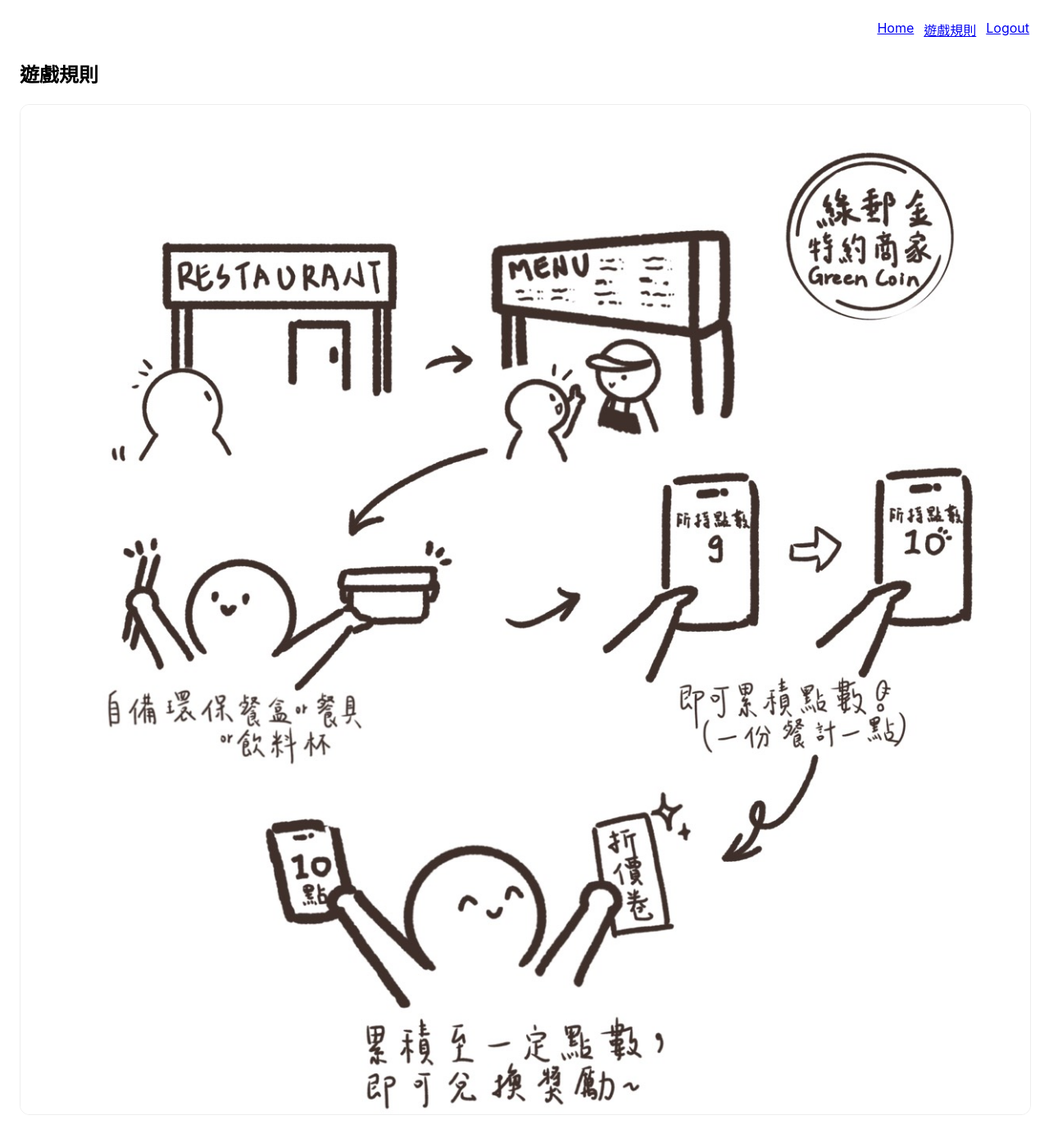
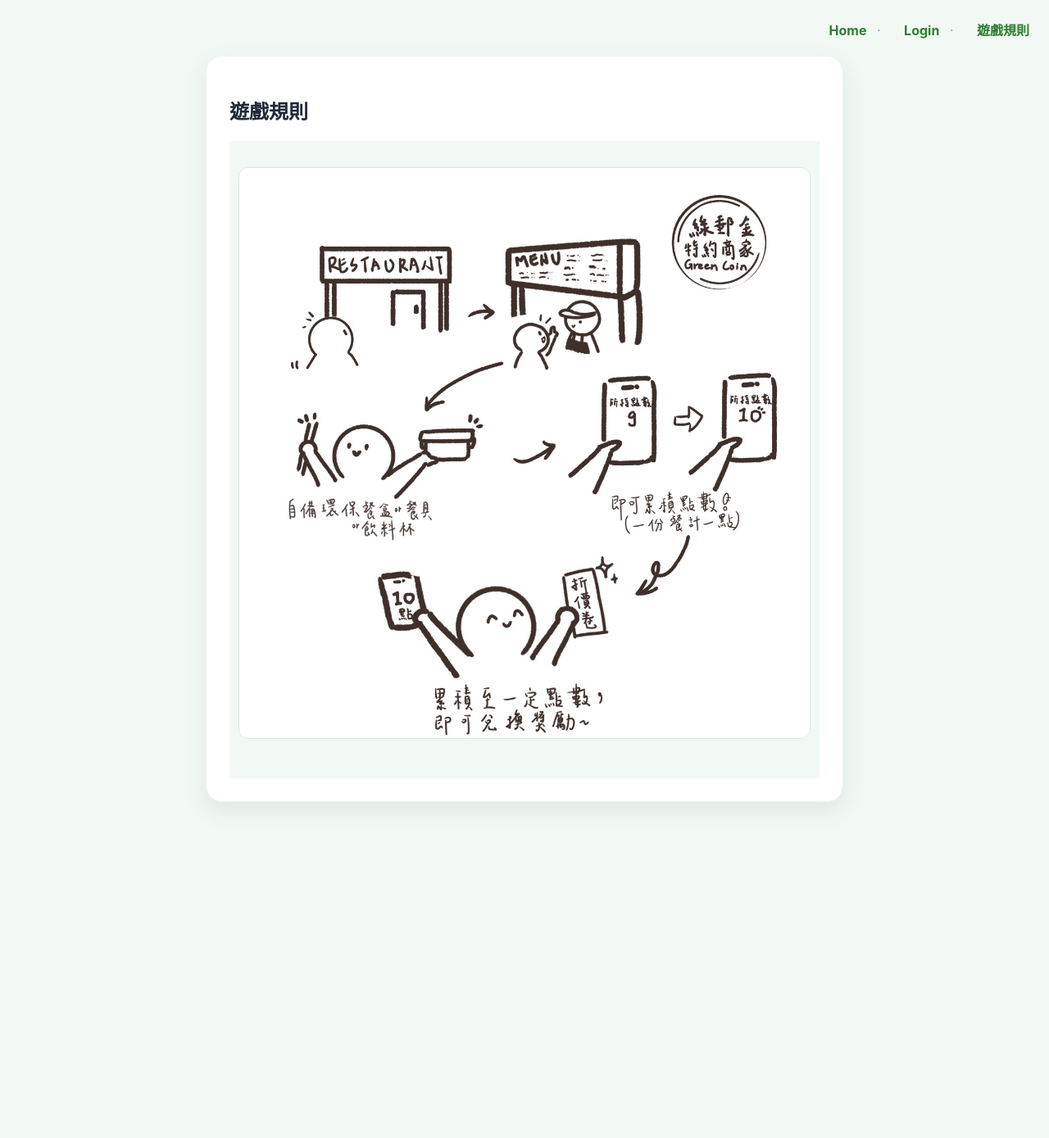
Before and after one commit to happy-Ivy/green-gold, a FastAPI app: page /rules in a window 1280 px wide. Shown: the whole page at 82% size. After the commit the page ends 983 px from the top, so only its background shows below. Run offline with FastAPI, Linux system fonts and the light colour scheme.

Commit message:
Unify rules page layout

```diff
--- a/app/static/css/style.css
+++ b/app/static/css/style.css
@@ -12,6 +12,18 @@
 html, body {
   background: #f2f9f4;
   min-height: 100%;
+}
+.rules-wrap{
+  margin-top: 18px;
+  text-align: center;
+}
+
+.rules-img{
+  max-width: 100%;
+  height: auto;
+  border-radius: 12px;
+  border: 1px solid rgba(0,0,0,0.08);
+  display: inline-block;
 }
 /* =========================
    🌿 Green Theme
--- a/app/templates/rules.html
+++ b/app/templates/rules.html
@@ -1,20 +1,10 @@
-<!doctype html>
-<html lang="zh-Hant">
-<head>
-  <meta charset="utf-8" />
-  <meta name="viewport" content="width=device-width, initial-scale=1" />
-  <title>遊戲規則</title>
-</head>
-<body style="font-family: -apple-system, BlinkMacSystemFont, 'Microsoft JhengHei', sans-serif; margin: 24px;">
-  <div style="display:flex; justify-content:flex-end; gap:12px;">
-    <a href="/home">Home</a>
-    <a href="/rules">遊戲規則</a>
-    <a href="/logout">Logout</a>
+{% extends "base.html" %}
+{% block content %}
+<div class="card">
+  <h2>遊戲規則</h2>
+
+  <div class="hero">
+    <img src="/static/rules.jpg" alt="遊戲規則" class="rules-img">
   </div>
-
-  <h2 style="margin-top:24px;">遊戲規則</h2>
-  <img src="/static/rules.jpg"
-       alt="遊戲規則"
-       style="max-width:100%; height:auto; border:1px solid #eee; border-radius:12px;">
-</body>
-</html>
+</div>
+{% endblock %}
```
